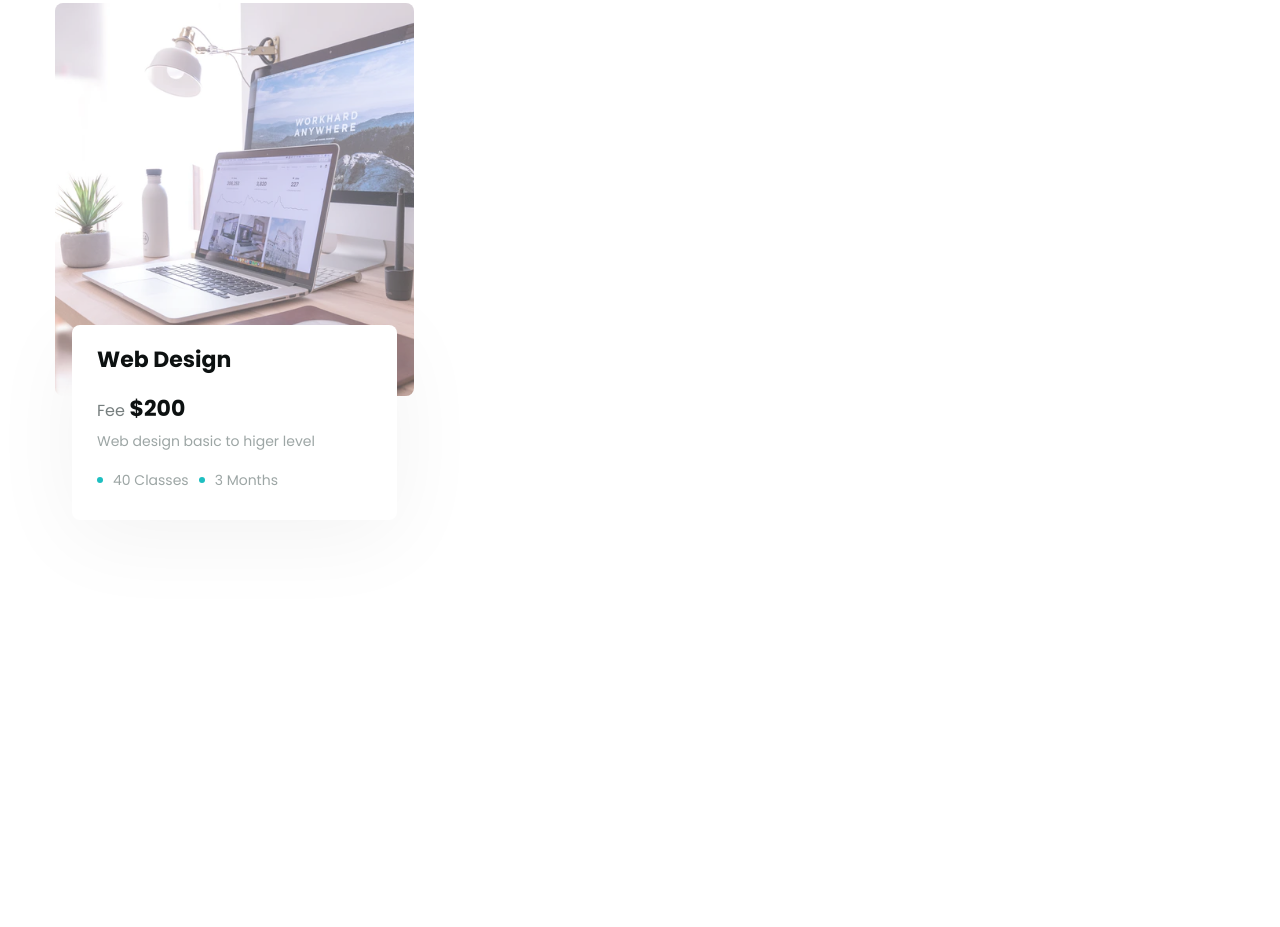
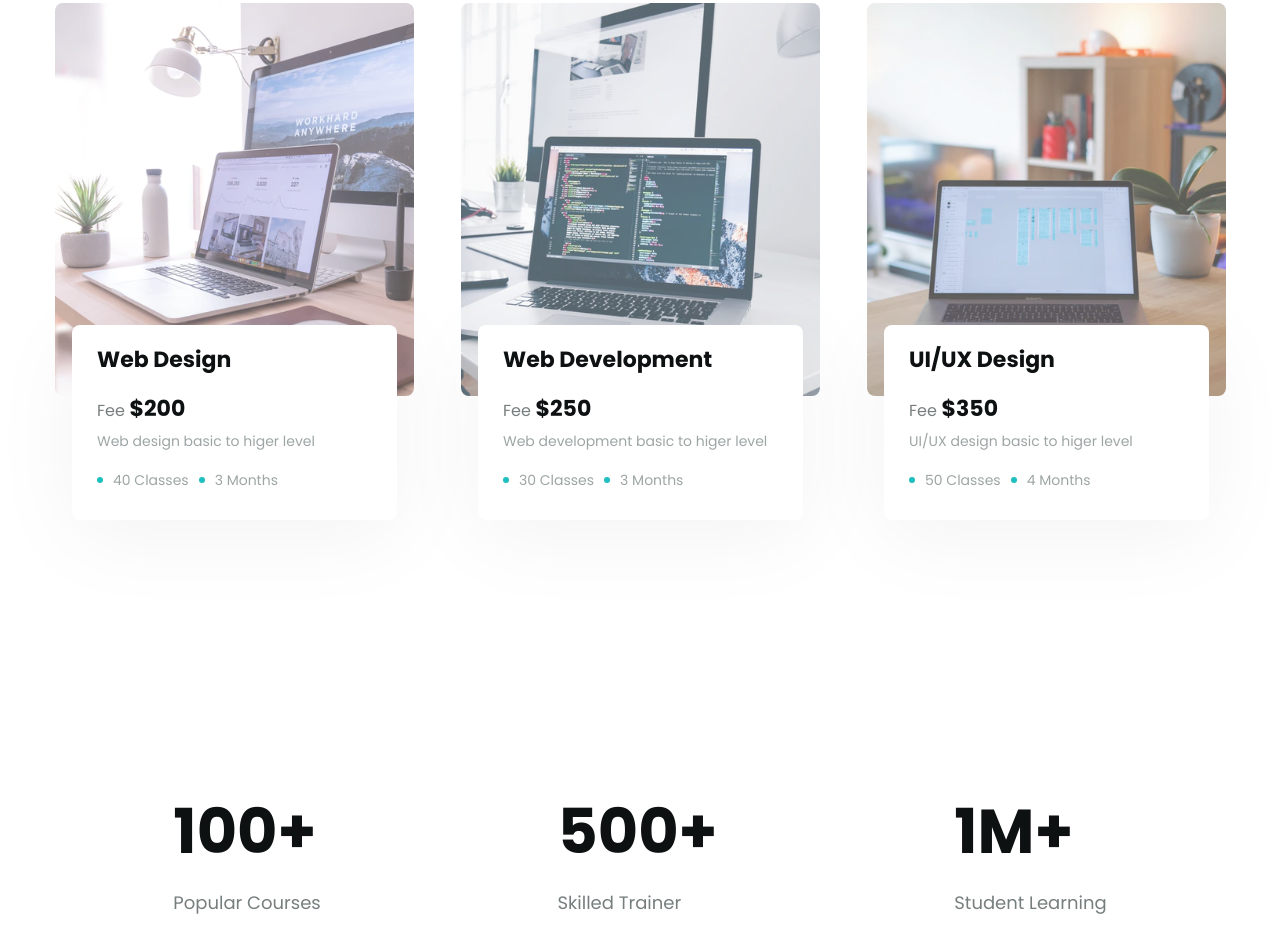
Before and after one commit to HaSerious/GLLT-duan2, a plain HTML site: page index.html in a window 1280 px wide. Shown: the part 1870-2797 px from the top of the page. Drawn offline with Linux system fonts and the light colour scheme.

Commit message:
buổi 5 làm phần course-info (top-info)

```diff
--- a/assets/css/style.css
+++ b/assets/css/style.css
@@ -405,6 +405,8 @@ a {
 
 .courses {
     margin-top: 65px;
+    padding-bottom: 189px;
+    /* (65+124), 124 là thằng content-course dịch xuống */
 }
 
 .courses .courses-top-content {
@@ -424,6 +426,11 @@ a {
     text-decoration-thickness: auto;
     text-underline-offset: auto;
     text-underline-position: from-font;
+}
+
+.courses .courses-body {
+    display: flex;
+    gap: 47px;
 }
 
 .courses-body .item {
@@ -521,3 +528,33 @@ a {
 .courses-body .course-time::before {
     margin-left: 10px;
 }
+
+/* =====================Courses-info========================== */
+
+.courses-info {
+    margin-top: 200px;
+}
+
+.courses-info .top-info {
+    display: flex;
+    justify-content: space-around;
+}
+
+.courses-info .item {
+    display: flex;
+    flex-direction: column;
+    gap: 11px;
+}
+
+.courses-info .item .number-part {
+    color: #0D1111;
+    font-size: 6.2rem;
+    font-weight: 700;
+    line-height: normal;
+}
+
+.courses-info .item .name-part {
+    color: #767E7E;
+    font-size: 1.8rem;
+    line-height: normal;
+}
--- a/index.html
+++ b/index.html
@@ -344,7 +344,7 @@
             <div class="img-wrap">
               <img
                 src="./assets/images/img/course1.png"
-                alt=""
+                alt="Web Development"
                 class="image-course"
               />
             </div>
@@ -361,7 +361,82 @@
               </div>
             </div>
           </div>
+
+          <!-- item 2 -->
+          <div class="item">
+            <div class="img-wrap">
+              <img
+                src="./assets/images/img/course2.png"
+                alt="Web Development"
+                class="image-course"
+              />
+            </div>
+
+            <div class="content-course">
+              <div class="content-course-body">
+                <h4 class="name-course">Web Development</h4>
+                <span class="fee"> Fee<strong> $250</strong> </span>
+                <p class="desc">Web development basic to higer level</p>
+                <div class="wrap-content">
+                  <span class="class-number">30 Classes</span>
+                  <span class="course-time">3 Months</span>
+                </div>
+              </div>
+            </div>
+          </div>
+
+          <!-- item 3 -->
+          <div class="item">
+            <div class="img-wrap">
+              <img
+                src="./assets/images/img/course3.png"
+                alt="UI/UX Design"
+                class="image-course"
+              />
+            </div>
+
+            <div class="content-course">
+              <div class="content-course-body">
+                <h4 class="name-course">UI/UX Design</h4>
+                <span class="fee"> Fee<strong> $350</strong> </span>
+                <p class="desc">UI/UX design basic to higer level</p>
+                <div class="wrap-content">
+                  <span class="class-number">50 Classes</span>
+                  <span class="course-time">4 Months</span>
+                </div>
+              </div>
+            </div>
+          </div>
         </div>
+      </div>
+    </div>
+
+    <!-- courses info -->
+    <div class="courses-info">
+      <div class="main-content">
+        <!-- top-info  -->
+        <div class="top-info">
+          <!-- item 1 -->
+          <div class="item">
+            <a href="#!"><h2 class="number-part">100+</h2></a>
+            <span class="name-part">Popular Courses</span>
+          </div>
+
+          <!-- item 2 -->
+          <div class="item">
+            <a href="#!"><h2 class="number-part">500+</h2></a>
+            <span class="name-part">Skilled Trainer</span>
+          </div>
+
+          <!-- item 3 -->
+          <div class="item">
+            <a href="#!"><h2 class="number-part">1M+</h2></a>
+            <span class="name-part">Student Learning</span>
+          </div>
+        </div>
+
+        <!-- body-info -->
+        <div class="body-info"></div>
       </div>
     </div>
   </body>
```
